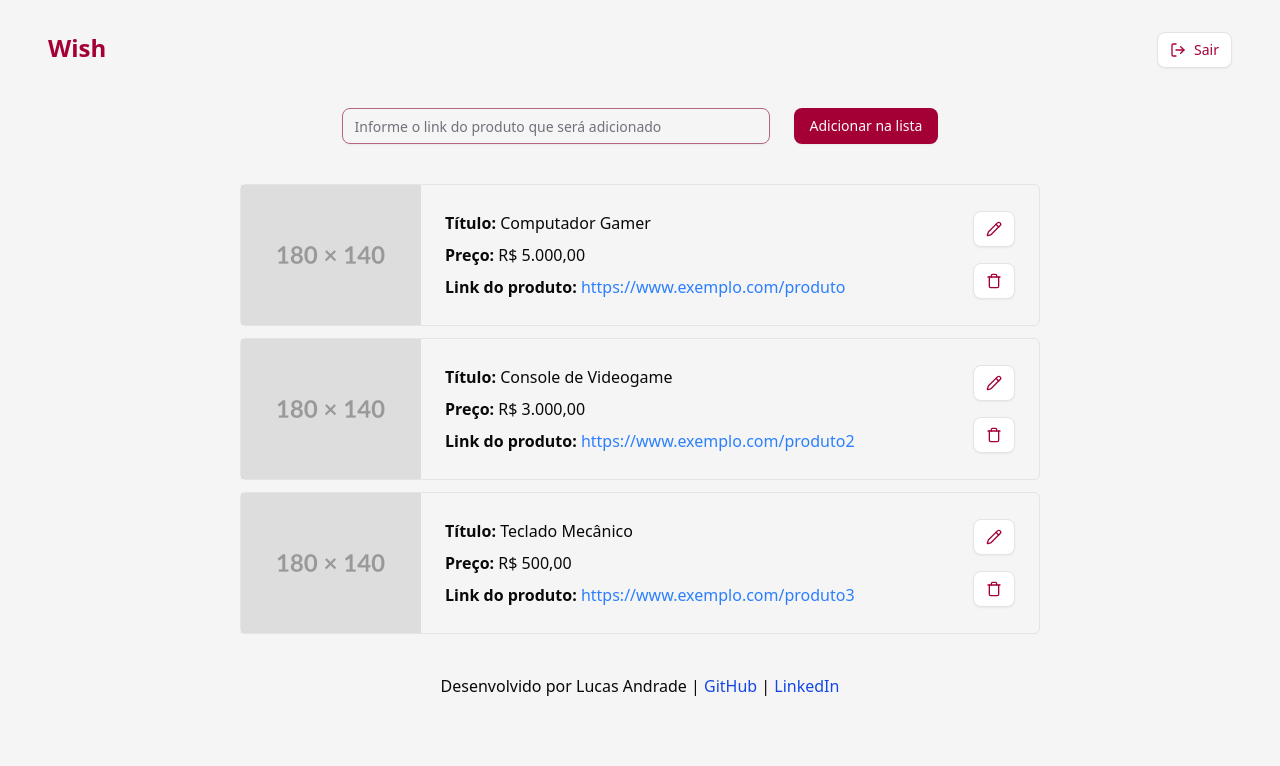
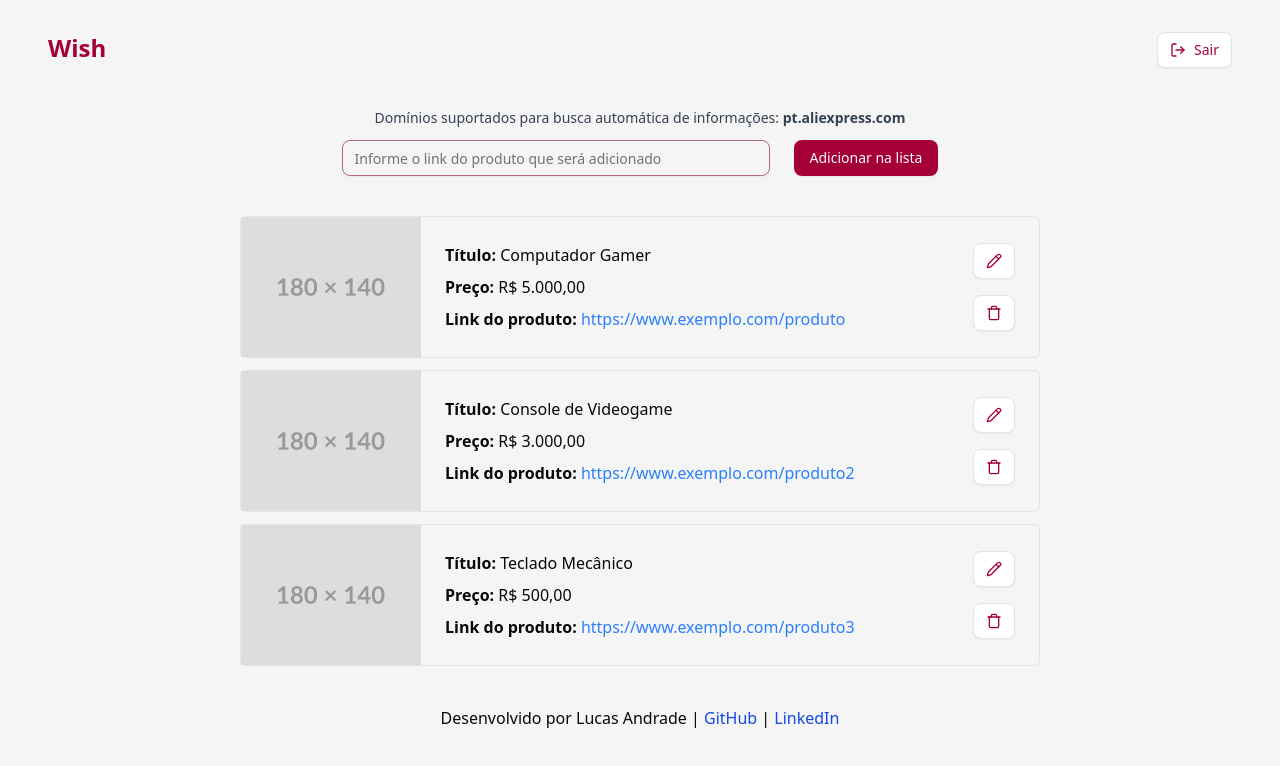
Before and after one commit to LucasAndrade912/wish, a React (Vite) app: page / in a window 1280 px wide. Shown: the top 766 px of the page. Built offline with nearby package versions, Linux system fonts and the light colour scheme.

Commit message:
feat: add supported domains display to WishlistPage

```diff
--- a/src/pages/WishlistPage.tsx
+++ b/src/pages/WishlistPage.tsx
@@ -28,9 +28,18 @@ const MOCK_DATA = [
     },
 ];
 
+const supportedDomains = ['pt.aliexpress.com'];
+
 export function WishlistPage() {
     return (
         <main>
+            <p className="text-center mb-3 text-sm text-gray-700">
+                Domínios suportados para busca automática de informações:{' '}
+                {supportedDomains.map((domain) => (
+                    <strong key={domain}>{domain}</strong>
+                ))}
+            </p>
+
             <div className="flex items-end gap-6 justify-center">
                 <Input
                     type="url"
```
